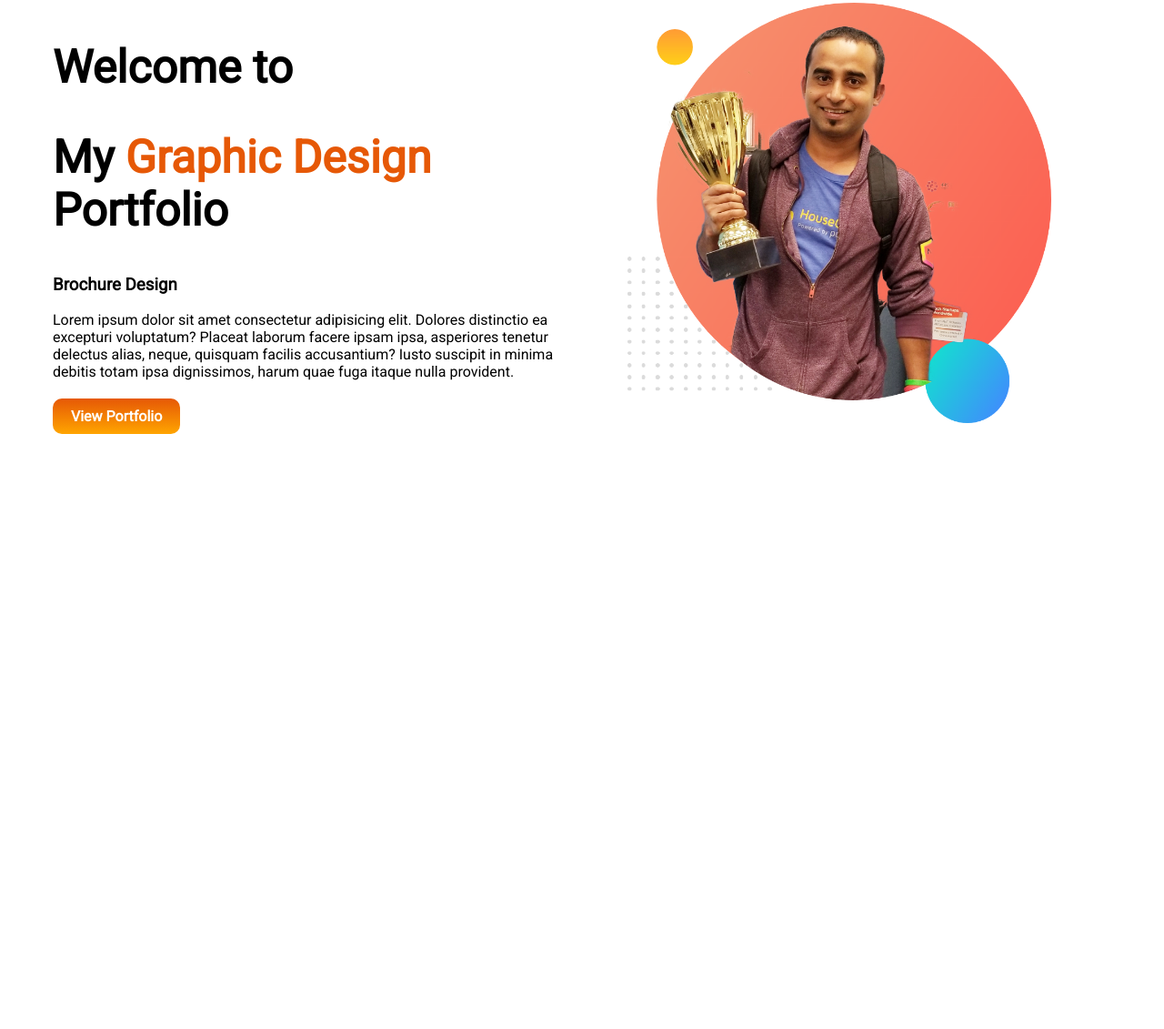
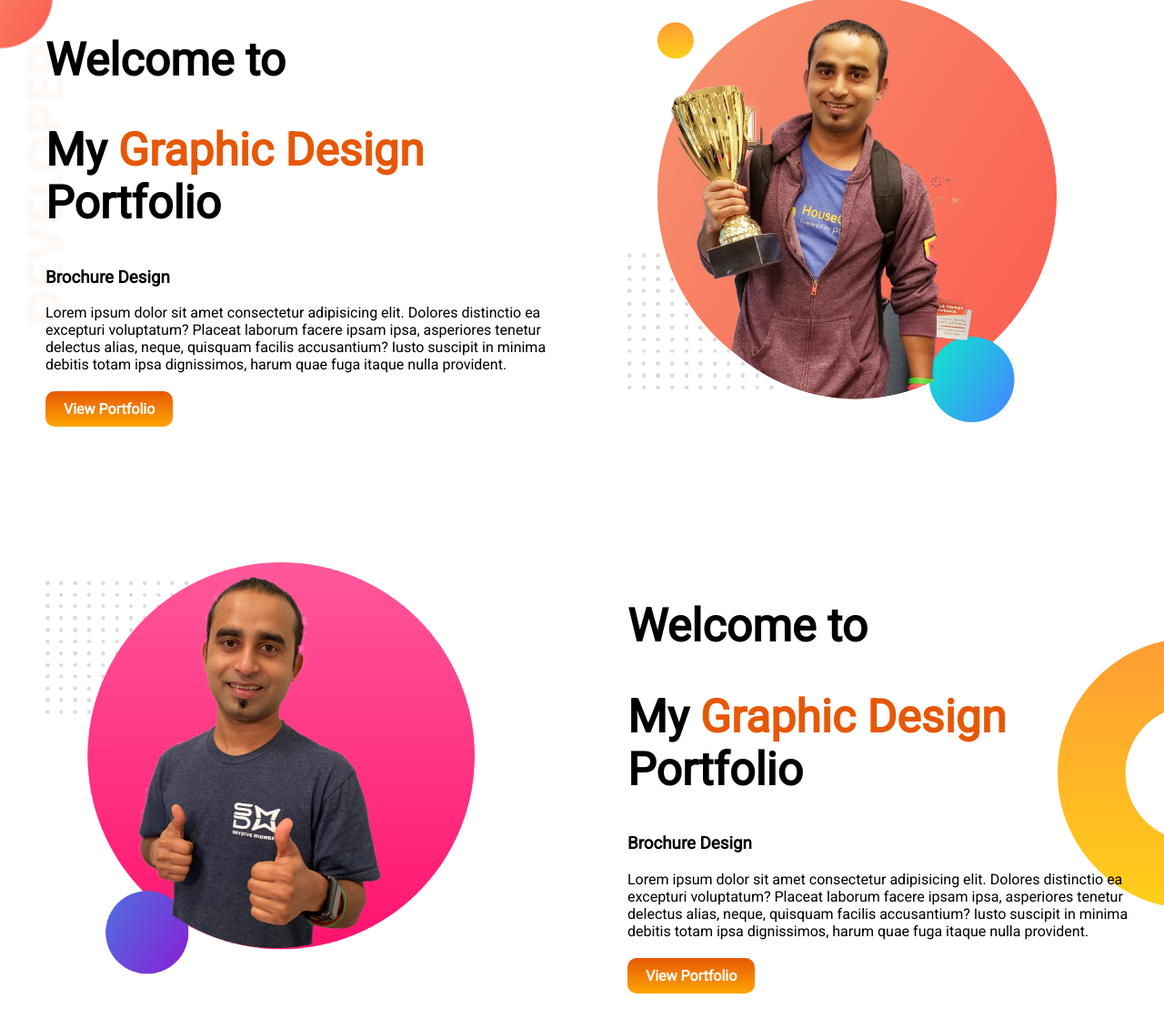
Before and after one commit to abdullah-mamun369/Development-portfolio, a plain HTML site: page index.html in a window 1280 px wide. Shown: the part 5-1136 px from the top of the page at 91% size. Before the commit the page ends 800 px from the top, so only its background shows below. Drawn offline with Linux system fonts and the light colour scheme.

Commit message:
second section added

```diff
--- a/index.html
+++ b/index.html
@@ -13,7 +13,7 @@
 </head>
 
 <body>
-    <section>
+    <section class="top-banner">
         <div class="half-width">
             <h1>Welcome to</h1>
             <h1>My<span class="graphic-color"> Graphic Design </span><br>Portfolio<br></h1>
@@ -30,6 +30,23 @@
             <img src="images/jhankar.png" alt="">
         </div>
     </section>
+
+    <section class="dream-big">
+        <div class="half-width">
+            <img src="images/jhankar2.png" alt="">
+        </div>
+        <div class="half-width">
+            <h1>Welcome to</h1>
+            <h1>My<span class="graphic-color"> Graphic Design </span><br>Portfolio<br></h1>
+            <h3>Brochure Design</h3>
+            <p>Lorem ipsum dolor sit amet consectetur adipisicing elit. Dolores distinctio ea excepturi voluptatum?
+                Placeat laborum facere ipsam ipsa, asperiores tenetur delectus alias, neque, quisquam facilis
+                accusantium? Iusto suscipit in minima debitis totam ipsa dignissimos, harum quae fuga itaque nulla
+                provident.</p>
+            <a class="view-portfolio-button" target="_blank" href="https://www.behance.net/maamamun369">View
+                Portfolio</a>
+        </div>
+    </section>
 </body>
 
 </html>
--- a/style.css
+++ b/style.css
@@ -1,5 +1,6 @@
 body {
     font-family: 'Roboto', sans-serif;
+    margin: 0;
 }
 
 h1 {
@@ -12,6 +13,7 @@ h1 {
 
 section {
     display: flex;
+    margin-bottom: 150px;
 }
 
 .half-width {
@@ -36,3 +38,14 @@ section {
 p {
     margin-bottom: 30px;
 }
+
+.top-banner {
+    background-image: url(images/top-banner.png);
+    background-repeat: no-repeat;
+}
+
+.dream-big {
+    background-image: url(images/dream-bg.png);
+    background-repeat: no-repeat;
+    background-position: right;
+}
```
